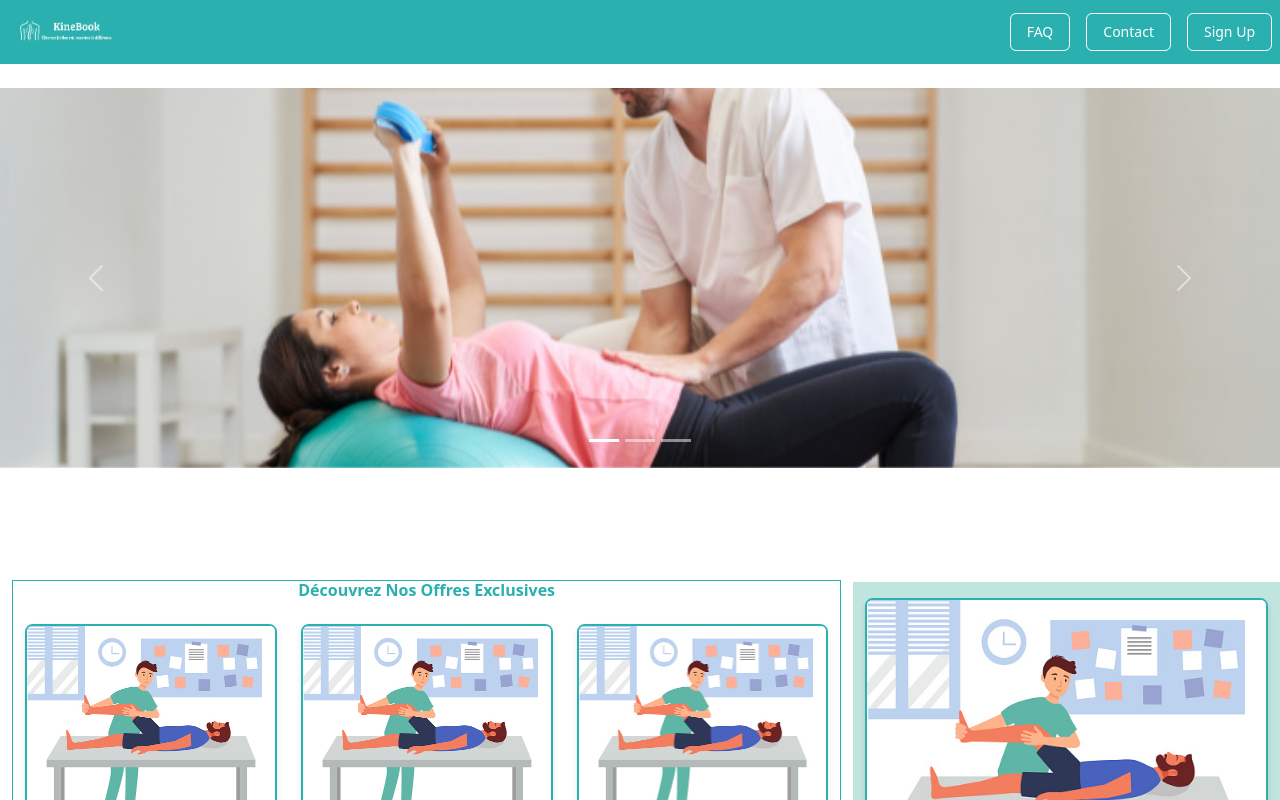
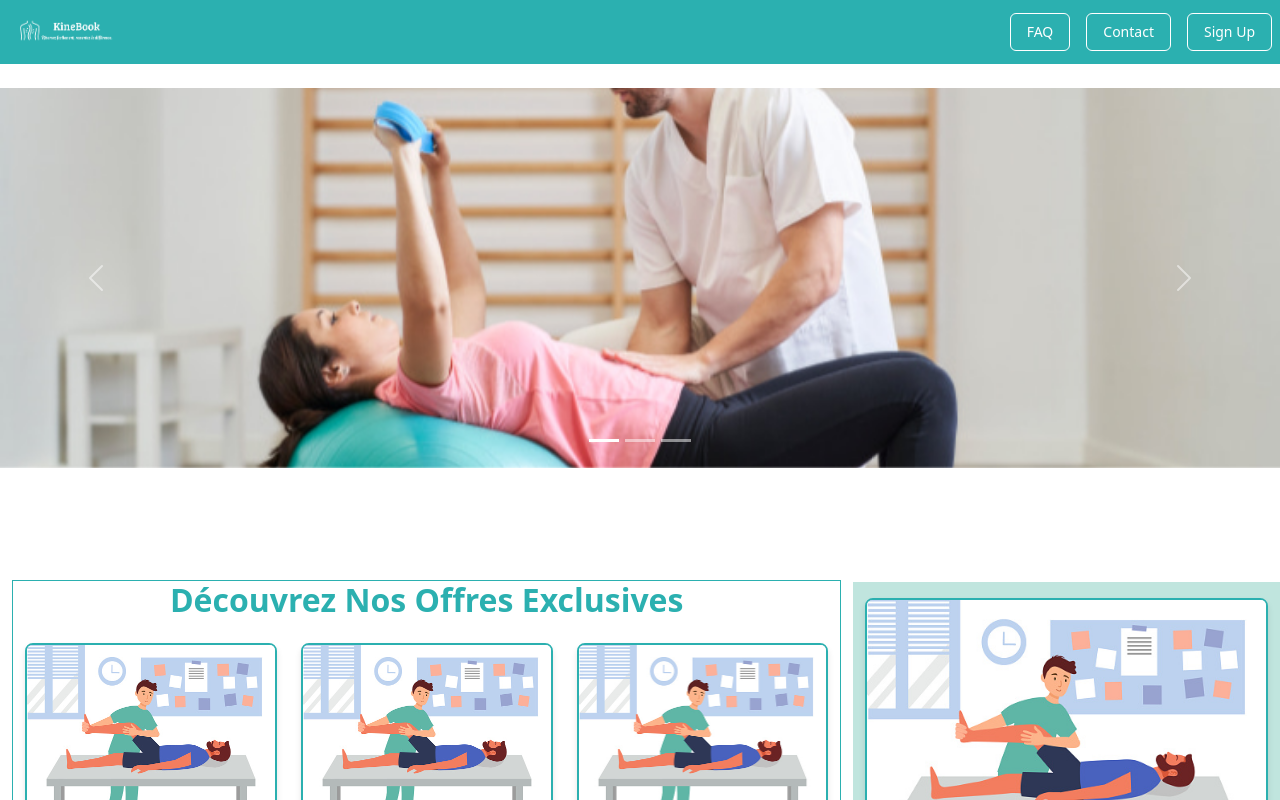
Before and after one commit to hiba-Ghl/Projet_tutore_, an Angular app in the folder KineBook/KineBook-project/: page /dashboard in a window 1280 px wide. Shown: the top 800 px of the page. Built offline with nearby package versions, Linux system fonts and the light colour scheme.

Commit message:
changer le size de titre des cartes

```diff
--- a/KineBook/KineBook-project/src/app/dashboard/dashboard.component.html
+++ b/KineBook/KineBook-project/src/app/dashboard/dashboard.component.html
@@ -56,7 +56,7 @@
     <!-- Conteneur principal avec 3 cartes à gauche -->
     <div class="col-md-8">
       <div class="container mt-4" id="scrollableContainer">
-        <h5 class="text-center mb-4" style="font-weight: bold; color: #2bb0b0;">Découvrez Nos Offres Exclusives</h5>
+        <h5 class="text-center mb-4" style="font-weight: bold; color: #2bb0b0; font-size: xx-large;">Découvrez Nos Offres Exclusives</h5>
         <div class="row">
           <div class="col-md-4">
             <div class="card">
```
